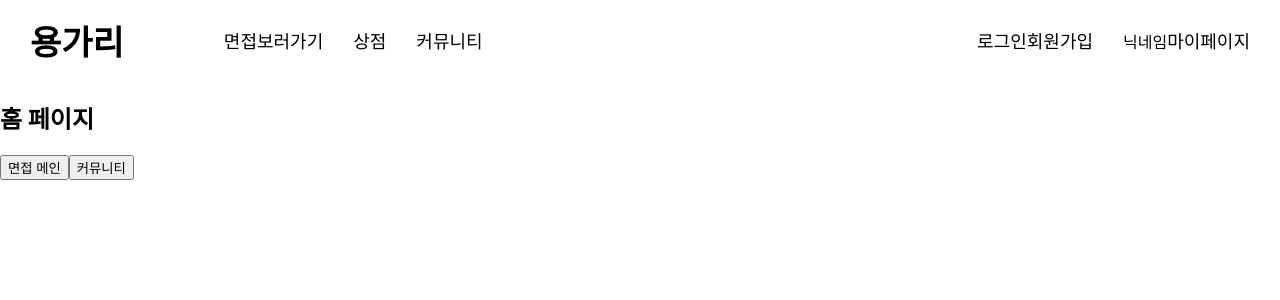
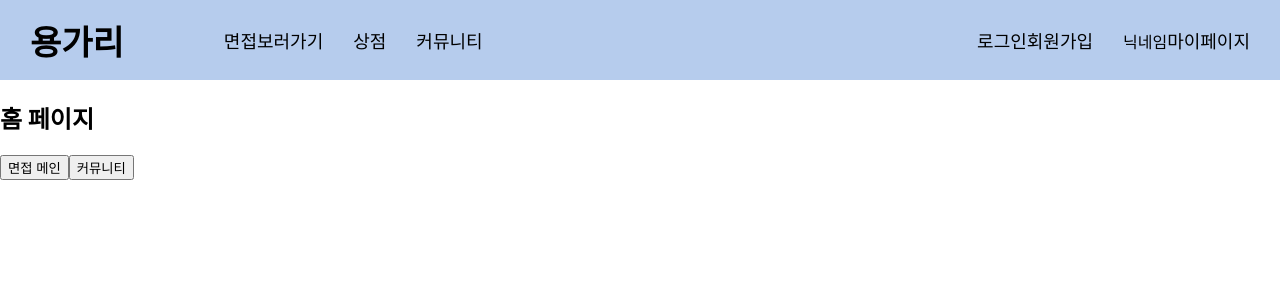
Before and after one commit to Jr-YongFill/frontend, a React (Create React App) app: page / in a window 1280 px wide. Shown: the top 300 px of the page. Built offline with nearby package versions, Linux system fonts and the light colour scheme.

Commit message:
Style: Header CSS 수정
- 배경색 figma에 맞춰 변경
- margin대신 padding으로 변경

```diff
--- a/src/components/Header.js
+++ b/src/components/Header.js
@@ -8,8 +8,9 @@ const HeaderContainer = styled.header`
   display: flex;
   justify-content: space-between;
   align-items: center;
-  margin: 0 30px;
+  padding: 0 30px;
   z-index: 9;
+  background: #B6CCED;
 `;
 
 const StyledLink = styled(Link)`
```
